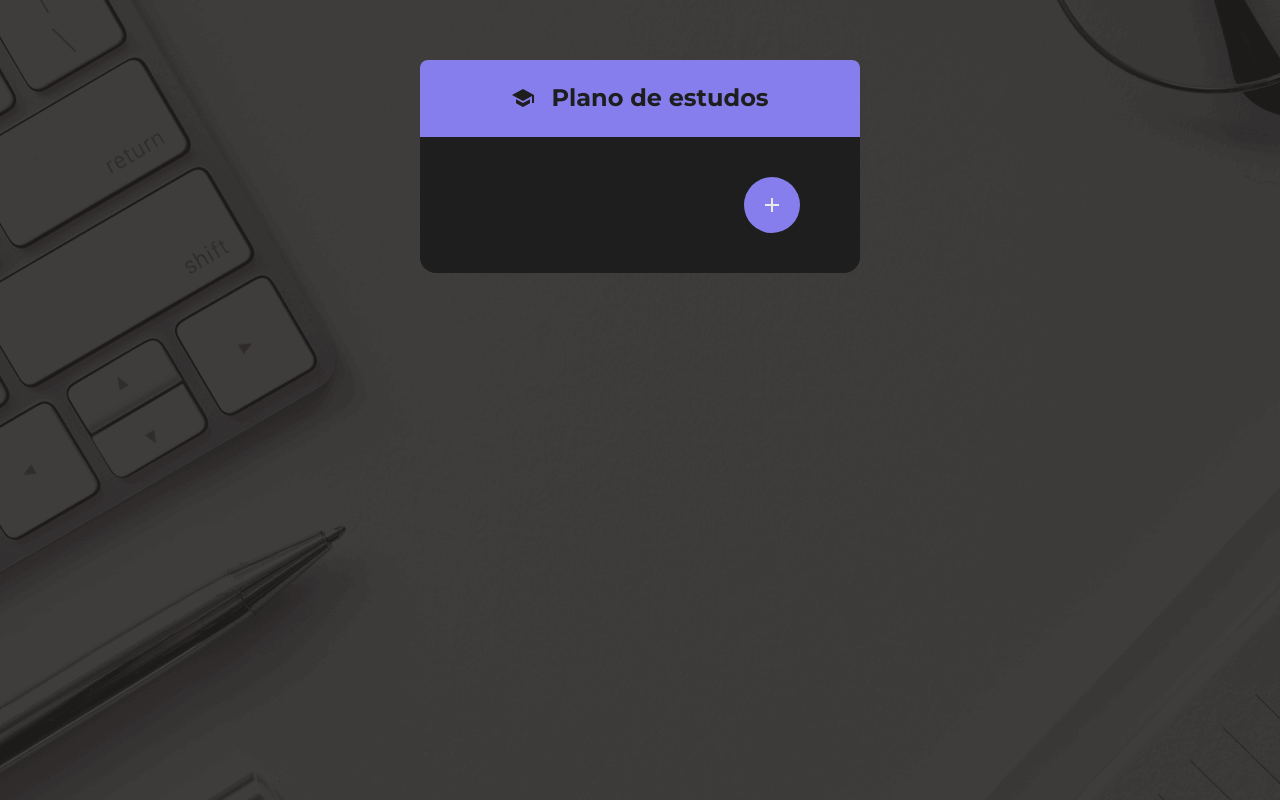
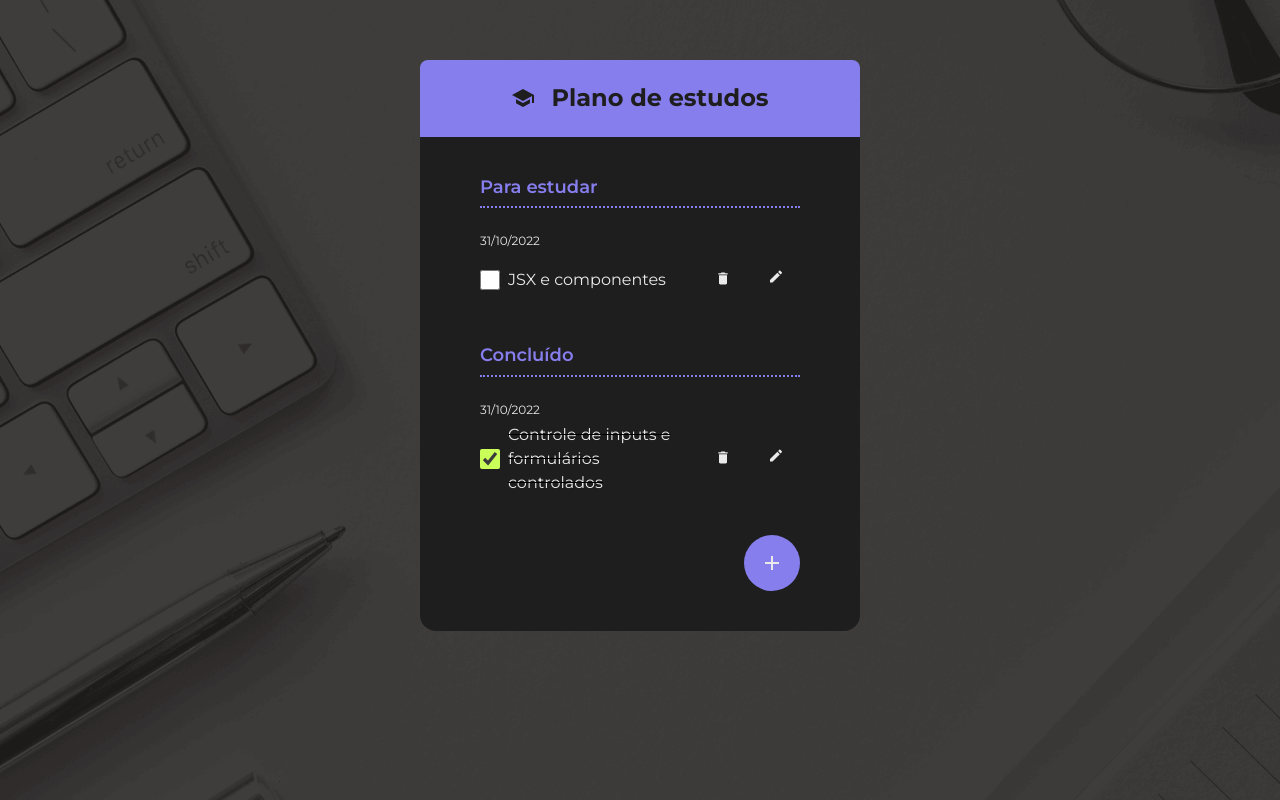
Before and after one commit to dglshenriq/todo-list-react, a React (Vite) app: page / in a window 1280 px wide. Built offline with nearby package versions, Linux system fonts and the light colour scheme.

Commit message:
Aplicando context api

```diff
--- a/src/App.jsx
+++ b/src/App.jsx
@@ -6,59 +6,22 @@ import { Footer } from "./components/Footer";
 import { Header } from "./components/Header";
 import { Heading } from "./components/Heading";
 import { IconPlus, IconSchool } from "./components/icons";
-import { SubHeading } from "./components/SubHeading";
-
 import { TodoForm } from "./components/TodoForm";
-import { ToDoItem } from "./components/ToDoItem";
-import { ToDoList } from "./components/ToDoList";
-import { useState } from "react";
-
-// const todos = [
-//   {
-//     id: 1,
-//     description: "JSX e componentes",
-//     completed: false,
-//     createdAt: "2022-10-31",
-//   },
-//   {
-//     id: 2,
-//     description: "Props, state e hooks",
-//     completed: false,
-//     createdAt: "2022-10-31",
-//   },
-//   {
-//     id: 3,
-//     description: "Ciclo de vida dos componentes",
-//     completed: false,
-//     createdAt: "2022-10-31",
-//   },
-//   {
-//     id: 4,
-//     description: "Testes unitários com Jest",
-//     completed: false,
-//     createdAt: "2022-10-31",
-//   },
-// ];
-// const completed = [
-//   {
-//     id: 5,
-//     description: "Controle de inputs e formulários controlados",
-//     completed: true,
-//     createdAt: "2022-10-31",
-//   },
-//   {
-//     id: 6,
-//     description: "Rotas dinâmicas",
-//     completed: true,
-//     createdAt: "2022-10-31",
-//   },
-// ];
+import { TodoGroup } from "./components/TodoGroup";
+import { useState, use } from "react";
+import TodoContext from "./components/TodoProvider/TodoContext";
 
 function App() {
   const [showDialog, setShowDialog] = useState(false);
+  const { todos, addTodo } = use(TodoContext);
 
   const toggleDialog = () => {
     setShowDialog(!showDialog);
+  };
+
+  const handleFormSubmit = (formData) => {
+    addTodo(formData);
+    toggleDialog();
   };
 
   return (
@@ -70,39 +33,18 @@ function App() {
           </Heading>
         </Header>
         <ChecklistsWrapper>
-          {/* <SubHeading>Para estudar</SubHeading>
-          <ToDoList>
-            {todos
-              .filter((t) => !t.completed)
-              .map(function (t) {
-                return (
-                  <ToDoItem
-                    key={t.id}
-                    item={t}
-                    onToggleCompleted={toggleTodoCompleted}
-                    onDeleteTodo={deleteTodo}
-                  />
-                );
-              })}
-          </ToDoList>
-          <SubHeading>Concluído</SubHeading>
-          <ToDoList>
-            {todos
-              .filter((t) => t.completed)
-              .map(function (t) {
-                return (
-                  <ToDoItem
-                    key={t.id}
-                    item={t}
-                    onToggleCompleted={toggleTodoCompleted}
-                    onDeleteTodo={deleteTodo}
-                  />
-                );
-              })}
-          </ToDoList> */}
+          <TodoGroup
+            heading="Para estudar"
+            items={todos.filter((t) => !t.completed)}
+          />
+          <TodoGroup
+            heading="Concluído"
+            items={todos.filter((t) => t.completed)}
+          />
+
           <Footer>
             <Dialog isOpen={showDialog} onClose={toggleDialog}>
-              {/*<TodoForm onSubmit={addTodo} />*/}
+              <TodoForm onSubmit={handleFormSubmit} />
             </Dialog>
             <FabButton onClick={toggleDialog}>
               <IconPlus />
--- a/src/components/ToDoItem/index.jsx
+++ b/src/components/ToDoItem/index.jsx
@@ -1,7 +1,11 @@
 import "./todo-item.style.css";
 import { IconPencil, IconTrash } from "../icons";
+import { use } from "react";
+import TodoContext from "../TodoProvider/TodoContext";
 
-export function ToDoItem({ item, onToggleCompleted, onDeleteTodo }) {
+export function TodoItem({ item }) {
+const { toggleTodoCompleted, deleteTodo } = use(TodoContext);
+
   const styles = ["todo-item"];
 
   if (item.completed) {
@@ -18,11 +22,11 @@ export function ToDoItem({ item, onToggleCompleted, onDeleteTodo }) {
           type="checkbox"
           className="checkbox"
           defaultChecked={item.completed}
-          onClick={() => onToggleCompleted(item)}
+          onClick={() => toggleTodoCompleted(item)}
         />
         <p className="description">{item.description}</p>
         <div className="actions">
-          <button className="btn" onClick={() => onDeleteTodo(item)}>
+          <button className="btn" onClick={() => deleteTodo(item)}>
             <IconTrash />
           </button>
           <button className="btn">
--- a/src/components/ToDoList/index.jsx
+++ b/src/components/ToDoList/index.jsx
@@ -1,6 +1,6 @@
 import './todo-list.style.css'
 
-export function ToDoList ({ children }) {
+export function TodoList ({ children }) {
     return (
         <ul className='todo-list'>
             {children}
--- /dev/null
+++ b/src/components/TodoGroup/index.jsx
@@ -0,0 +1,16 @@
+import { SubHeading } from "../SubHeading";
+import { TodoList } from "../TodoList";
+import { TodoItem } from "../TodoItem";
+
+export function TodoGroup({ items, heading }) {
+  return (
+    <>
+      <SubHeading>{heading}</SubHeading>
+      <TodoList>
+        {items.map(function (t) {
+          return <TodoItem key={t.id} item={t} />
+        })}
+      </TodoList>
+    </>
+  );
+}
```
